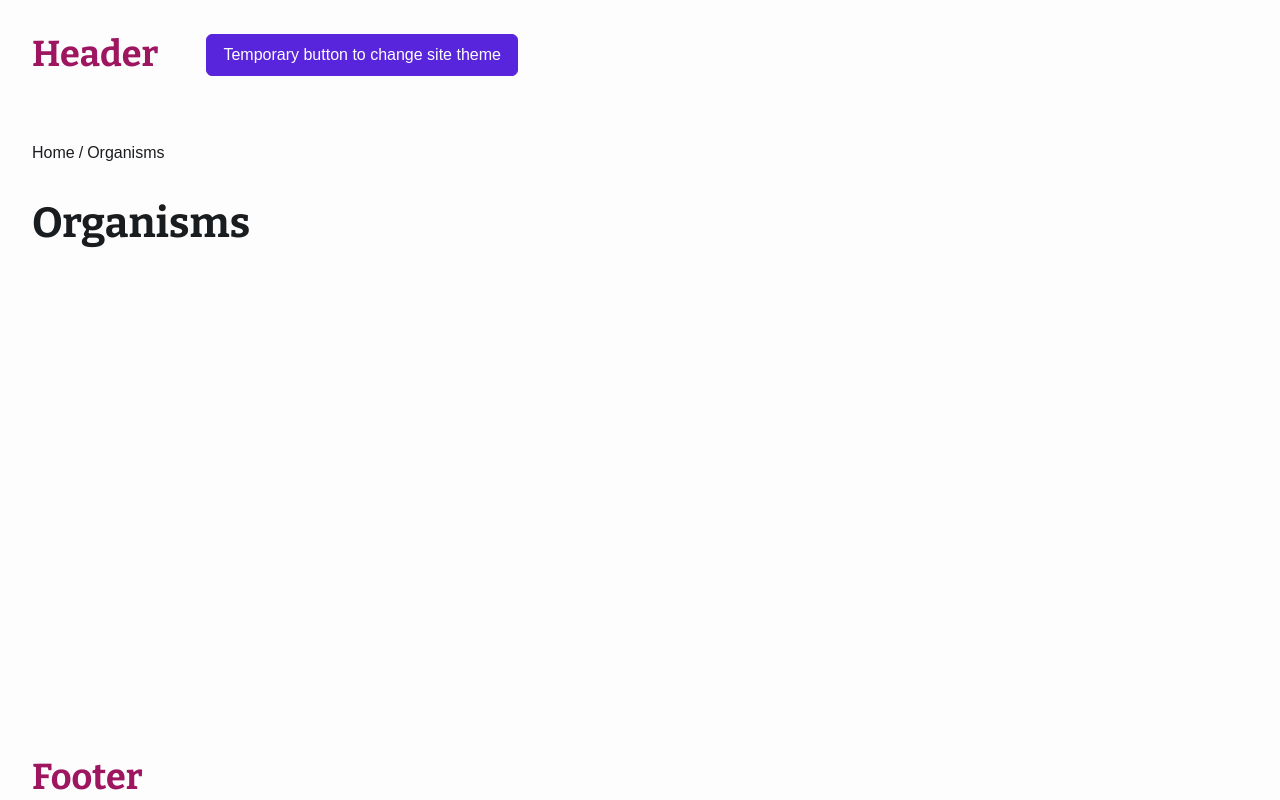
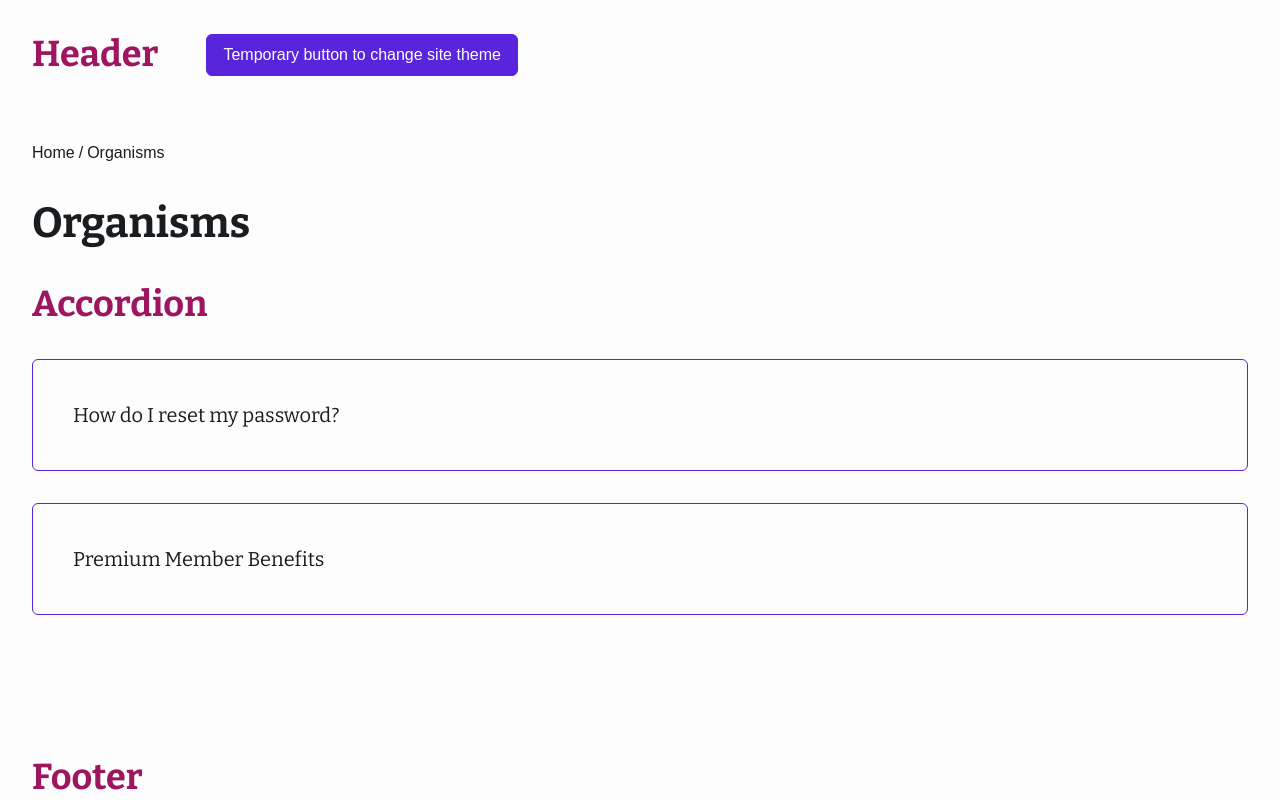
Before and after one commit to marboqmar/starter, a React (Vite) app: page /organisms in a window 1280 px wide. Built offline with nearby package versions, Linux system fonts and the light colour scheme; a web font is replaced by a local one.

Commit message:
Added accordion organism

```diff
--- a/src/components/molecules/internal/AccordionItem/AccordionItem.jsx
+++ b/src/components/molecules/internal/AccordionItem/AccordionItem.jsx
@@ -9,9 +9,9 @@ import { useState } from 'react';
  * Accordion item component
  *
  * Component props:
- * @param {string} title - The text displayed in the accordion header.
+ * @param {string} title - The text displayed in the accordion heading.
  * @param {1 | 2 | 3 | 4 | 5 | 6} [titleLevel=2] - Heading level. Values outside 1-6 fallback to 2.
- * @param {string} content - The text or to be displayed when the accordion is expanded.
+ * @param {string} content - The text to be displayed when the accordion is expanded.
  * @param {object} [rest] - Additional props passed.
  *
  * @example
--- /dev/null
+++ b/src/components/organisms/Accordion/Accordion.css
@@ -0,0 +1,5 @@
+.accordion {
+  display: flex;
+  flex-direction: column;
+  gap: var(--accordion-gap);
+}
--- /dev/null
+++ b/src/components/organisms/Accordion/Accordion.jsx
@@ -0,0 +1,40 @@
+import './Accordion.css';
+import { classNames } from '../../../utils/helpers';
+import { AccordionItem } from '../../../components/molecules/internal/AccordionItem/AccordionItem';
+
+/**
+ * Accordion component
+ *
+ * Component props:
+ * @param {string} [className] - Additional CSS classes.
+ * @param {Object[]} items - Content of the Accordion.
+ * @param {string} items[].title - The text displayed in the accordion item heading.
+ * @param {string} items[].content - The text to be displayed when the accordion item is expanded.
+ * @param {1 | 2 | 3 | 4 | 5 | 6} [titleLevel=2] - Heading level. Values outside 1-6 fallback to 2.
+ * @param {object} [rest] - Additional props passed.
+ *
+ * @example
+ * const accordionItems = [
+ *   { title: 'accordion 1', content: 'accordion 1 content' },
+ *   { title: 'accordion 2', content: 'accordion 2 content' },
+ * ];
+ *
+ * <Accordion items={accordionItems} titleLevel={3} />
+ */
+
+export const Accordion = ({ className = '', items = [], titleLevel, ...rest }) => {
+  return (
+    <div className={classNames('accordion', className)} {...rest}>
+      {items.map(item => {
+        return (
+          <AccordionItem
+            key={item.title}
+            title={item.title}
+            content={item.content}
+            titleLevel={titleLevel}
+          />
+        );
+      })}
+    </div>
+  );
+};
--- a/src/css/global/variables.css
+++ b/src/css/global/variables.css
@@ -155,6 +155,9 @@
   /* Status message */
   --status-message-spacing-padding: var(--spacing-inset);
   --status-message-inline-gap: var(--spacing-inline-icon-gap); /* Gap between icon and text */
+
+  /* ORGANISMS */
+  --accordion-gap: var(--spacing-component-inner);
 
   /* ==========================================================================
     2. SIZE (width and height)
--- a/src/pages/Organisms.jsx
+++ b/src/pages/Organisms.jsx
@@ -1,6 +1,7 @@
 import '../css/pages/showcase.css';
 import { Breadcrumbs } from '../components/molecules/Breadcrumbs/Breadcrumbs';
 import { Heading } from '../components/atoms/Heading/Heading';
+import { AccordionShowcase } from '../showcases/organisms/AccordionShowcase/AccordionShowcase';
 
 const breadcrumbsInfo = [
   { label: 'Home', href: '/' },
@@ -14,7 +15,10 @@ export const Organisms = () => {
       <Heading level={1} className="showcase-page__title">
         Organisms
       </Heading>
-      <div className="organisms-page__showcases-wrapper showcase-wrapper"></div>
+      <div className="organisms-page__showcases-wrapper showcase-wrapper">
+        {/* Accordion */}
+        <AccordionShowcase />
+      </div>
     </div>
   );
 };
--- /dev/null
+++ b/src/showcases/organisms/AccordionShowcase/AccordionShowcase.jsx
@@ -0,0 +1,20 @@
+import { Accordion } from '../../../components/organisms/Accordion/Accordion';
+import { Heading } from '../../../components/atoms/Heading/Heading';
+
+const accordionItems = [
+  {
+    title: 'How do I reset my password?',
+    content:
+      'Navigate to the settings page and click "Security". From there, you can follow the prompts to update your credentials safely.',
+  },
+  { title: 'Premium Member Benefits', content: 'Get unlimited access to all training modules' },
+];
+
+export const AccordionShowcase = () => {
+  return (
+    <div className="accordion-showcase showcase-item">
+      <Heading>Accordion</Heading>
+      <Accordion items={accordionItems} titleLevel={3} />
+    </div>
+  );
+};
```
Also changed, not shown: src/components/molecules/Breadcrumbs/Breadcrumbs.jsx (+8 -0 lines).
